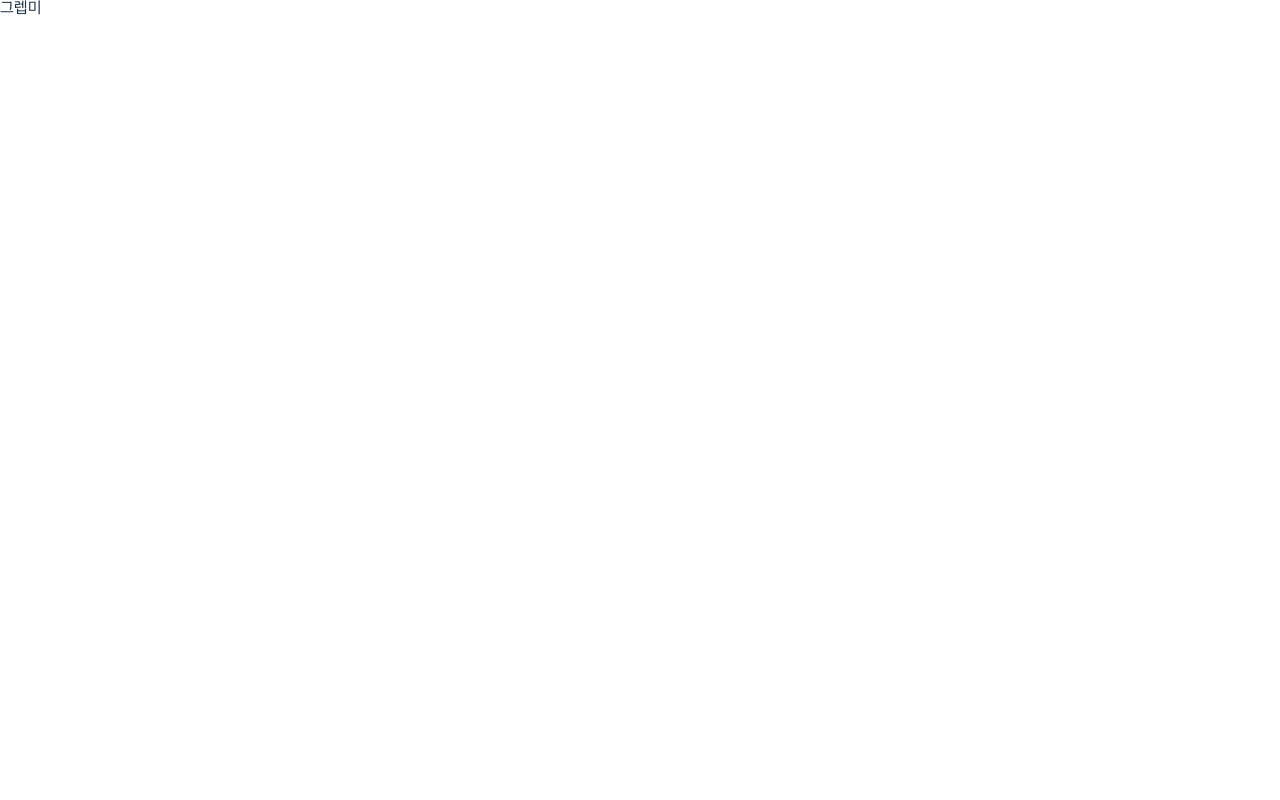
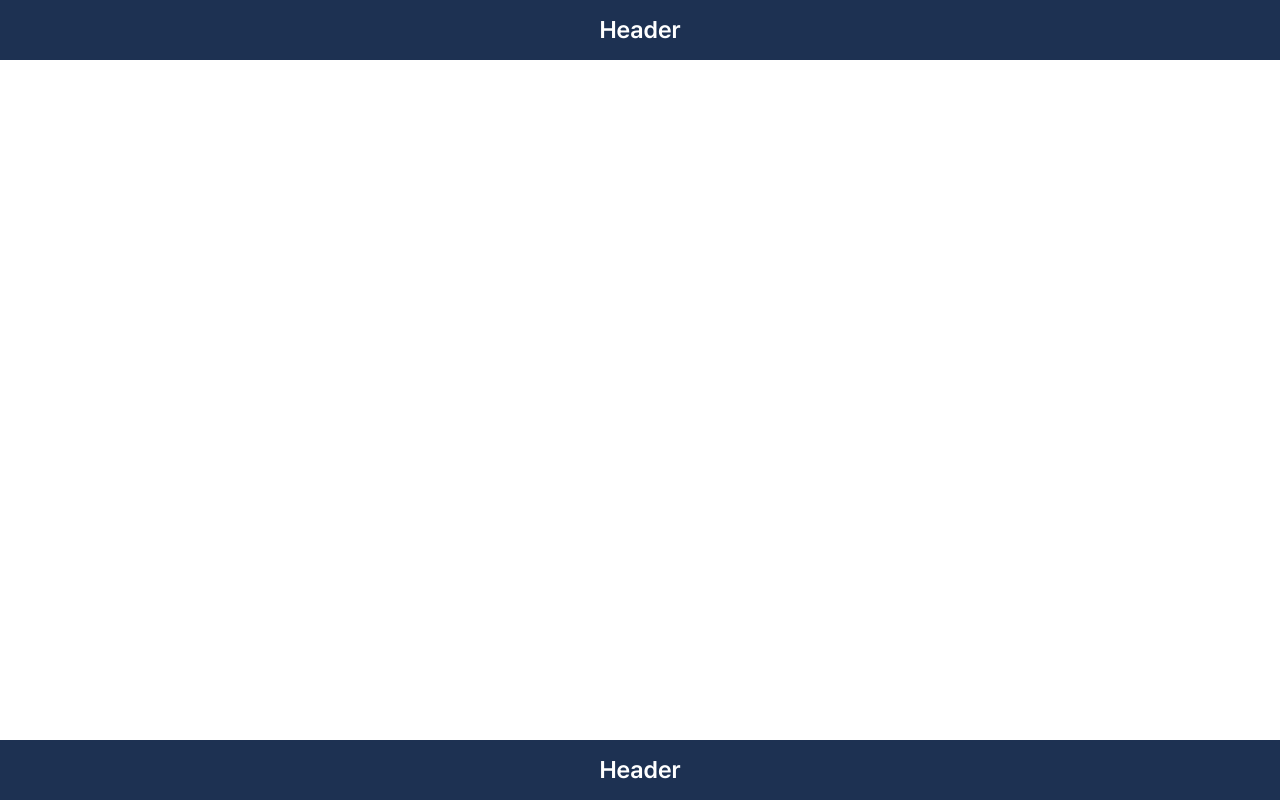
Before and after one commit to GrebbMe/grabbme-fe, a React (Vite) app: page / in a window 1280 px wide. Built offline with nearby package versions, Linux system fonts and the light colour scheme.

Commit message:
chore : 라우팅 설정

```diff
--- a/src/app/App.tsx
+++ b/src/app/App.tsx
@@ -1,12 +1,15 @@
+import { RouterProvider } from 'react-router-dom';
 import { ThemeProvider } from 'styled-components';
 
 import { GlobalStyle, theme } from './styles';
+
+import { router } from '@/app/router/index';
 
 const App = (): React.ReactNode => {
   return (
     <ThemeProvider theme={theme}>
       <GlobalStyle />
-      <div>그렙미</div>
+      <RouterProvider router={router} />
     </ThemeProvider>
   );
 };
--- a/src/app/providers/index.ts
+++ /dev/null
@@ -1 +0,0 @@
-//providers index
--- /dev/null
+++ b/src/app/router/index.ts
@@ -0,0 +1 @@
+export { router } from './router';
```
Also changed, not shown: src/app/router/router.tsx (added, +21 -0 lines).
